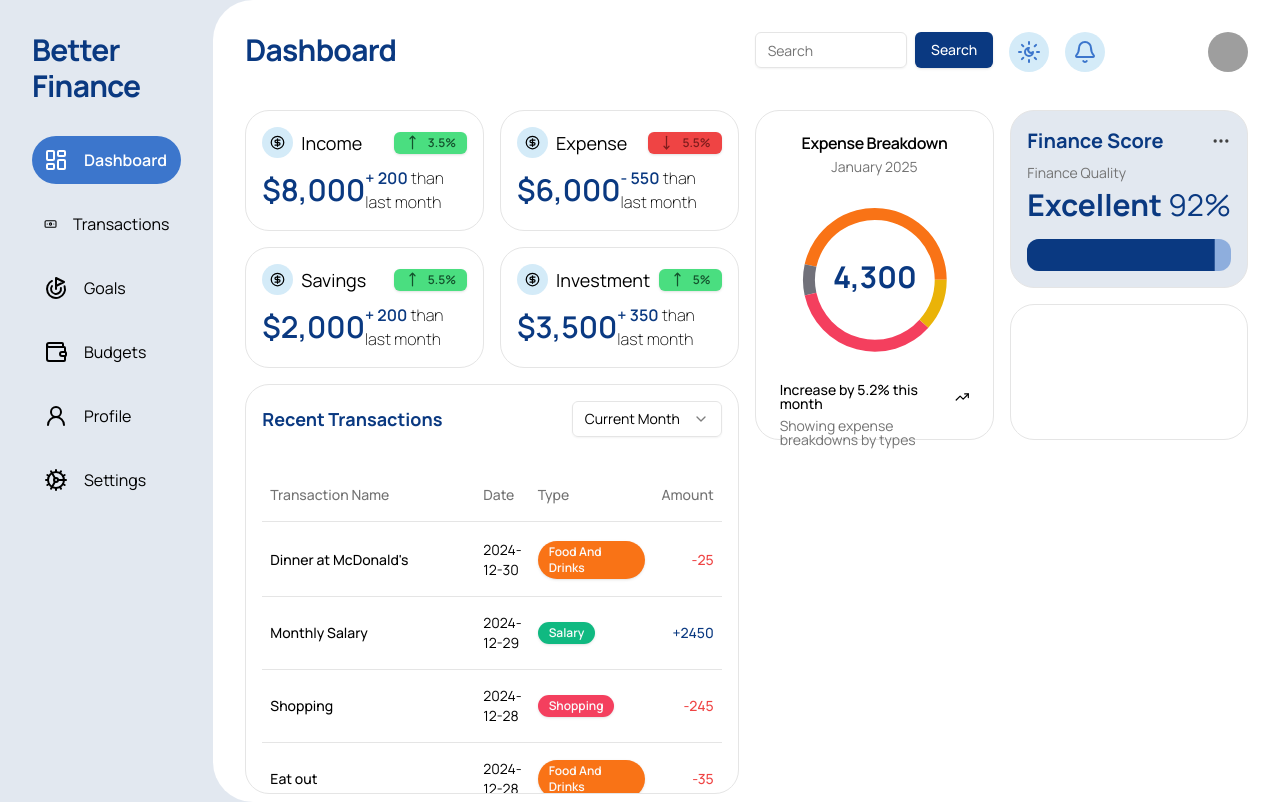
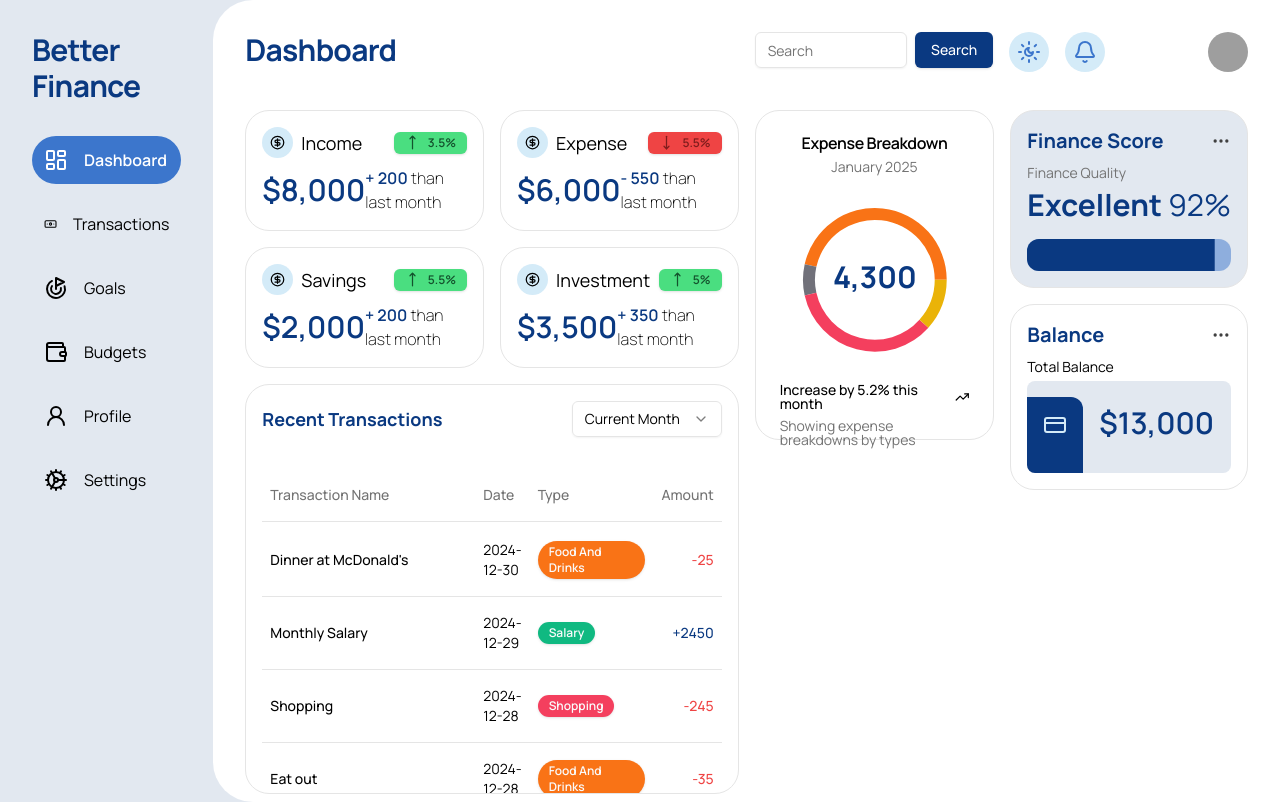
Before and after one commit to swamhtetaung8/better-finance-frontend, a Next.js app: page /dashboard in a window 1280 px wide. Built offline with nearby package versions, Linux system fonts and the light colour scheme; grey boxes are pictures that could not be loaded.

Commit message:
design balance component

```diff
--- /dev/null
+++ b/src/app/(dashboard)/dashboard/components/TotalBalance.tsx
@@ -0,0 +1,39 @@
+import { CreditCard, Ellipsis } from "lucide-react";
+import React from "react";
+
+const TotalBalance = () => {
+  return (
+    <div
+      className={
+        "flex-1 border rounded-3xl p-4 space-y-2 dark:border-betterFinance-primary flex flex-col justify-between"
+      }
+    >
+      <div className="flex items-center justify-between">
+        <h1 className="font-bold text-betterFinance-primary dark:text-betterFinance-background text-xl">
+          Balance
+        </h1>
+        <button>
+          <Ellipsis className="text-neutral-700 dark:text-neutral-300" size={20} />
+        </button>
+      </div>
+
+      <div className="space-y-1">
+        <p className="text-sm">Total Balance</p>
+        <div className="rounded-lg overflow-hidden bg-slate-200 pt-4">
+          <div className="flex gap-x-4">
+            <div className="bg-betterFinance-primary p-4 rounded-tr-xl">
+              <CreditCard className="text-betterFinance-background" />
+            </div>
+            <div className="space-y-2 pb-8">
+              <h1 className="font-semibold text-betterFinance-primary text-3xl pt-2">
+                $13,000
+              </h1>
+            </div>
+          </div>
+        </div>
+      </div>
+    </div>
+  );
+};
+
+export default TotalBalance;
--- a/src/app/(dashboard)/dashboard/page.tsx
+++ b/src/app/(dashboard)/dashboard/page.tsx
@@ -1,12 +1,14 @@
 import React from "react";
 import DashboardMoneyCard from "@/app/(dashboard)/dashboard/components/DashboardMoneyCard";
 import RecentTransactions from "@/app/(dashboard)/dashboard/components/RecentTransactions";
-import FinanceScore from "@/app/(dashboard)/dashboard//components/FinanceScore";
+import FinanceScore from "@/app/(dashboard)/dashboard/components/FinanceScore";
 import BalancePieChart from "@/app/(dashboard)/dashboard/components/BalancePieChart";
+import TotalBalance from "@/app/(dashboard)/dashboard/components/TotalBalance";
 
 const DashboardPage = () => {
   return (
     <div className="h-full flex gap-4">
+      {/* Left Half of the Dashboard */}
       <div className="h-full w-1/2">
         <div className="space-y-4 h-full">
           {/* Cards stating amount of money */}
@@ -56,16 +58,13 @@ const DashboardPage = () => {
         </div>
       </div>
 
+      {/* Right Half of the Dashboard */}
       <div className="h-full w-1/2">
         <div className="h-1/2 flex gap-4">
           <BalancePieChart />
           <div className="space-y-4 flex-1 flex flex-col">
             <FinanceScore />
-            <div
-              className={
-                "flex-1 border rounded-3xl p-4 space-y-2 dark:border-betterFinance-primary"
-              }
-            ></div>
+            <TotalBalance />
           </div>
         </div>
       </div>
```
